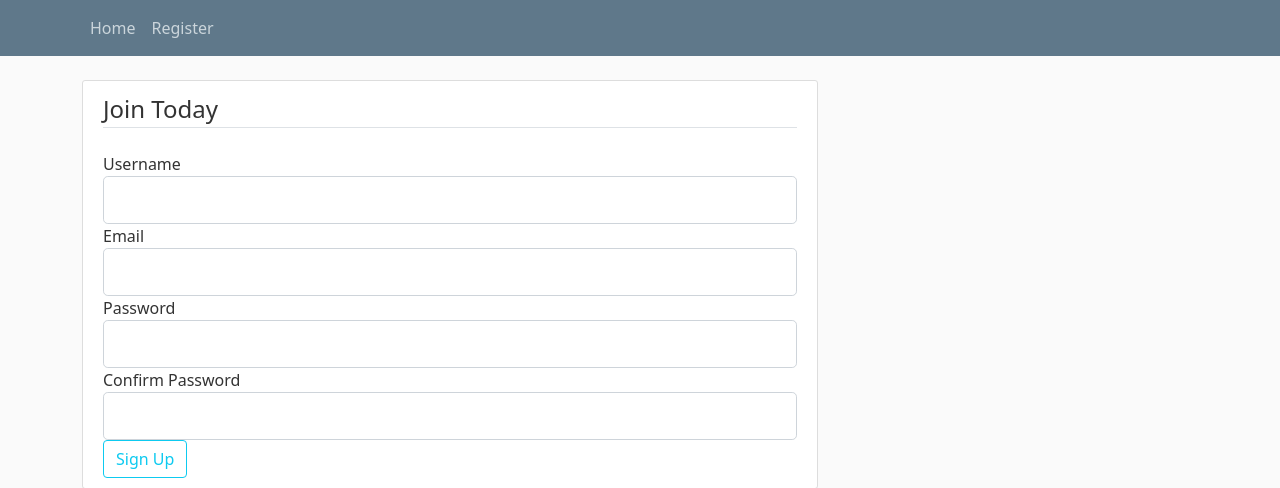
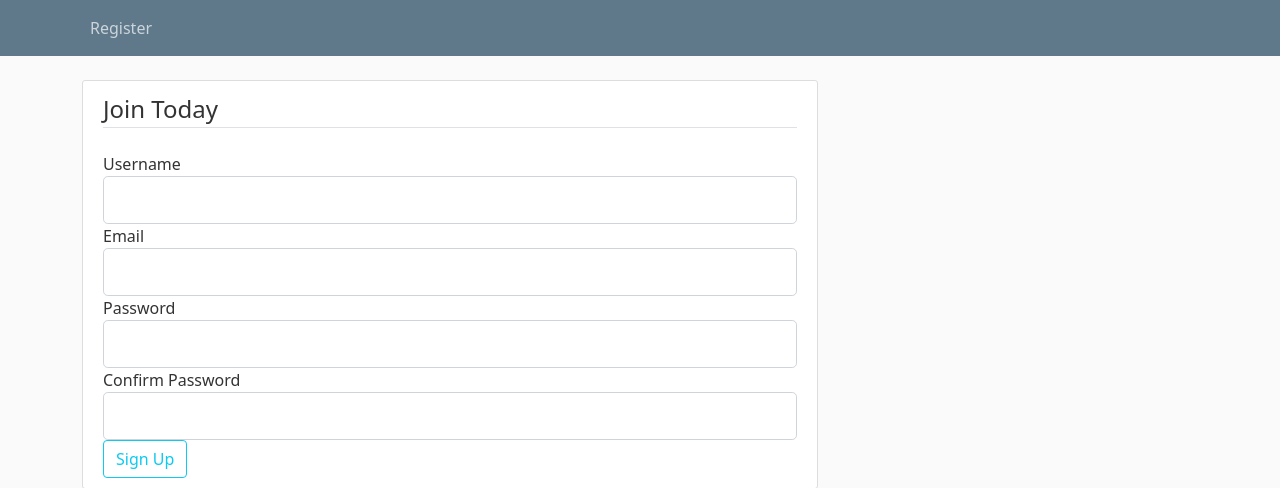
Before and after one commit to AzharUddinSheikh/FlaskWeb, a Flask app: page /register in a window 1280 px wide. Shown: the top 488 px of the page. Run offline with Flask 2, Linux system fonts and the light colour scheme; some libraries are stand-ins or nearby versions.

Commit message:
bug solved

```diff
--- a/Flask-api-1/templates/layout.html
+++ b/Flask-api-1/templates/layout.html
@@ -20,9 +20,6 @@
             <div class="container">
 
                 <div class="collapse navbar-collapse" id="navbarToggle">
-                    <div class="navbar-nav mr-auto">
-                        <a class="nav-item nav-link" href="{{url_for('home')}}">Home</a>
-                    </div>
                     <!-- Navbar Right Side -->
                     <div class="navbar-nav">
                         <a class="nav-item nav-link" href="{{url_for('register')}}">Register</a>
```
